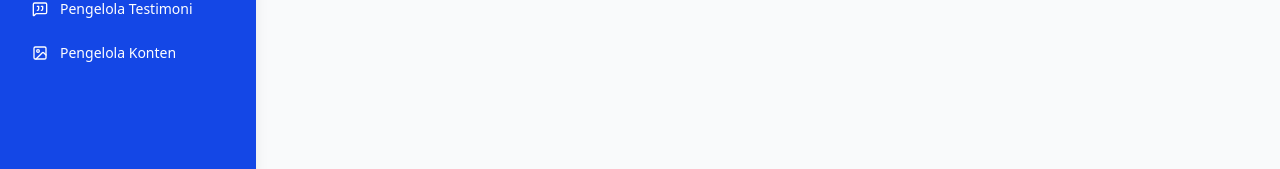
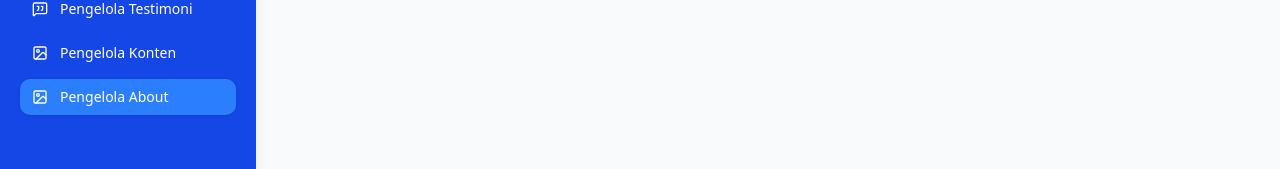
Before and after one commit to megustaSzy/project-web-mobile-api, a Next.js app in the folder web/: page /admin/about in a window 1280 px wide. Shown: the part 453-622 px from the top of the page. Built offline with nearby package versions, Linux system fonts and the light colour scheme; no server answers.

Commit message:
fix minor

```diff
--- a/web/src/components/admin/Sidebar.tsx
+++ b/web/src/components/admin/Sidebar.tsx
@@ -64,6 +64,11 @@ export default function Sidebar({ isOpen }: { isOpen: boolean }) {
       href: "/admin/konten",
       icon: <Image size={16} />,
     },
+    {
+      title: "Pengelola About",
+      href: "/admin/about",
+      icon: <Image size={16} />,
+    },
   ];
 
   return (
```
Also changed, not shown: web/src/types/admin/admin-about.ts (added, +15 -0 lines).
